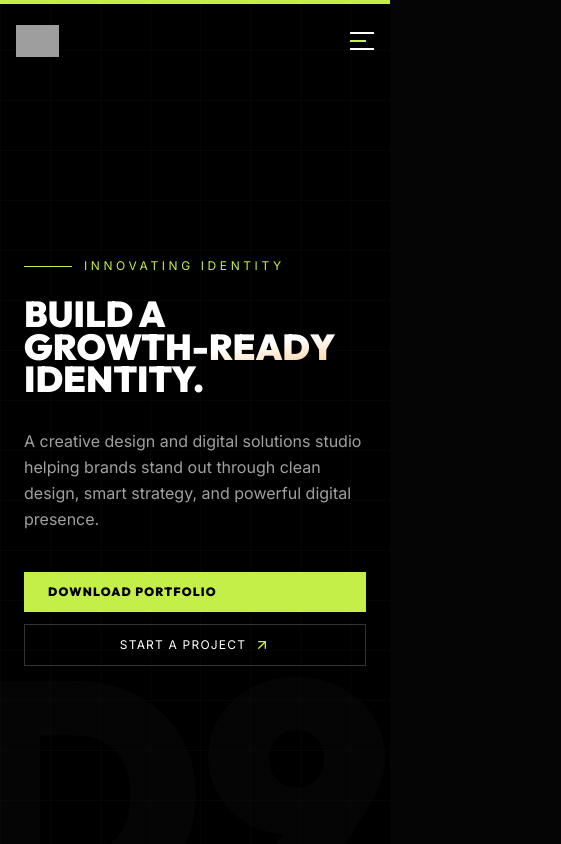
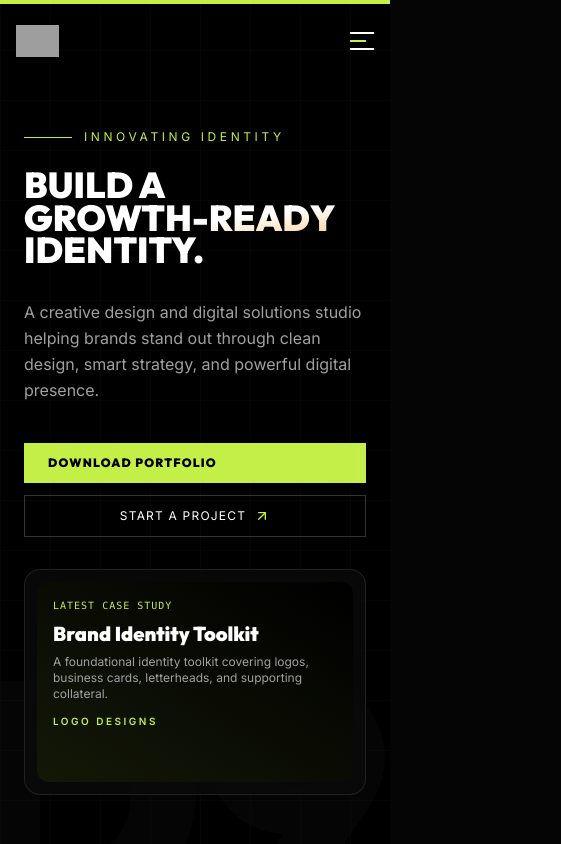
Before and after one commit to Satvikk7/Brand9Studio_Portfolio, a React (Vite) app: page / in a window 390 px wide. Shown: the top 844 px of the page, 561 px wide, since content can reach past the window. Built offline with nearby package versions, Linux system fonts and the light colour scheme; grey boxes are pictures that could not be loaded.

Commit message:
Fix mobile overflow and improve responsive hero/gallery behavior

```diff
--- a/src/index.css
+++ b/src/index.css
@@ -8,6 +8,13 @@
   --accent-orange: #F7941D;
   --text-white: #FFFFFF;
   --text-gray: #A0A0A0;
+}
+
+html,
+body,
+#root {
+  max-width: 100%;
+  overflow-x: clip;
 }
 
 body {
--- a/src/sections/Hero.jsx
+++ b/src/sections/Hero.jsx
@@ -81,6 +81,27 @@ export default function Hero() {
                   Start a Project <ArrowUpRight size={16} sm:size={18} className="text-brand-lime" />
                 </motion.a>
               </div>
+
+              <motion.button
+                type="button"
+                onClick={openLatestCaseStudy}
+                initial={{ opacity: 0, y: 20 }}
+                animate={{ opacity: 1, y: 0 }}
+                transition={{ duration: 0.7, delay: 0.2 }}
+                whileTap={{ scale: 0.99 }}
+                className="mt-8 w-full lg:hidden rounded-2xl border border-white/10 bg-brand-gray/80 p-3 sm:p-4 text-left"
+                aria-label={`Open latest case study ${latestCaseStudy.title}`}
+              >
+                <div className="relative rounded-xl bg-black overflow-hidden min-h-[200px] sm:min-h-[240px] p-4 sm:p-6">
+                  <div className="absolute inset-0 bg-gradient-to-tr from-brand-lime/20 to-transparent opacity-50" />
+                  <div className="relative z-10">
+                    <p className="text-[10px] font-mono text-brand-lime mb-2 tracking-widest uppercase">Latest Case Study</p>
+                    <h3 className="text-xl sm:text-2xl font-black text-white leading-tight">{latestCaseStudy.title}</h3>
+                    <p className="text-brand-smoke text-xs sm:text-sm mt-2 line-clamp-3">{latestCaseStudy.summary}</p>
+                    <p className="text-brand-lime text-[10px] mt-3 font-bold uppercase tracking-[0.25em]">{latestCaseStudy.folder}</p>
+                  </div>
+                </div>
+              </motion.button>
             </motion.div>
           </div>
 
--- a/src/sections/Projects.jsx
+++ b/src/sections/Projects.jsx
@@ -221,7 +221,7 @@ function CarouselArrow({ direction, onClick, disabled }) {
       aria-label={direction === 'left' ? 'Scroll category left' : 'Scroll category right'}
       whileHover={{ scale: disabled ? 1 : 1.1 }}
       whileTap={{ scale: disabled ? 1 : 0.95 }}
-      className={`absolute top-1/2 transform -translate-y-1/2 z-20 p-2 rounded-full transition-all ${
+      className={`hidden md:flex absolute top-1/2 transform -translate-y-1/2 z-20 p-2 rounded-full transition-all ${
         direction === 'left' ? '-left-6' : '-right-6'
       } ${
         disabled
@@ -263,7 +263,7 @@ function ProjectCard({ project, expanded, onToggle, onOpenLightbox }) {
       viewport={{ once: true }}
       transition={{ duration: 0.5 }}
       layout
-      className="relative flex-shrink-0 group w-[340px] md:w-[360px]"
+      className="relative flex-shrink-0 group w-[calc(100vw-3rem)] max-w-[340px] md:w-[360px]"
     >
       <div
         className={`relative rounded-[1.5rem] overflow-hidden backdrop-blur-md border border-white/10 bg-gradient-to-br ${project.accent} shadow-2xl shadow-black/40 transition-all duration-300 hover:border-white/20 h-full`}
@@ -504,7 +504,7 @@ function CategoryCarousel({ categoryData, expandedProject, setExpandedProject, o
           ref={scrollRef}
           onScroll={checkScroll}
           className="flex gap-6 overflow-x-auto scrollbar-hide pb-4 snap-x snap-mandatory"
-          style={{ scrollBehavior: 'smooth' }}
+          style={{ scrollBehavior: 'smooth', touchAction: 'pan-y' }}
         >
           {categoryData.projects.map((project) => (
             <div key={project.folder} className="snap-start">
```
